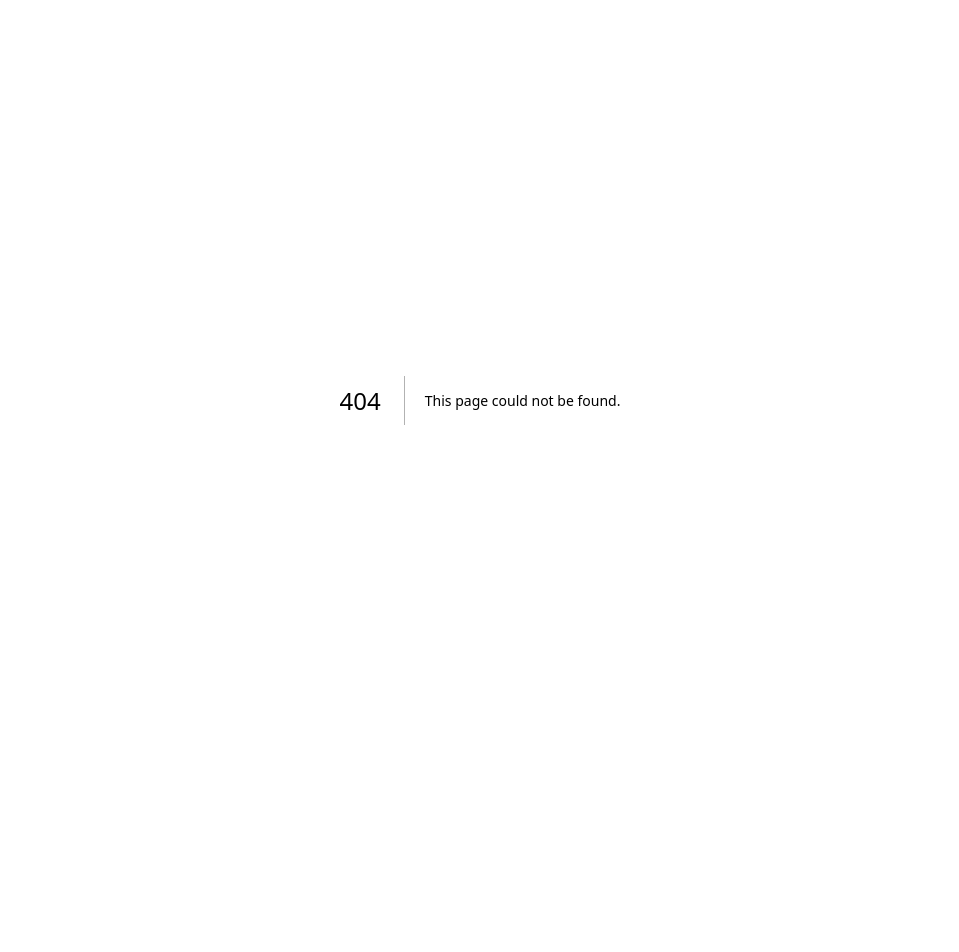
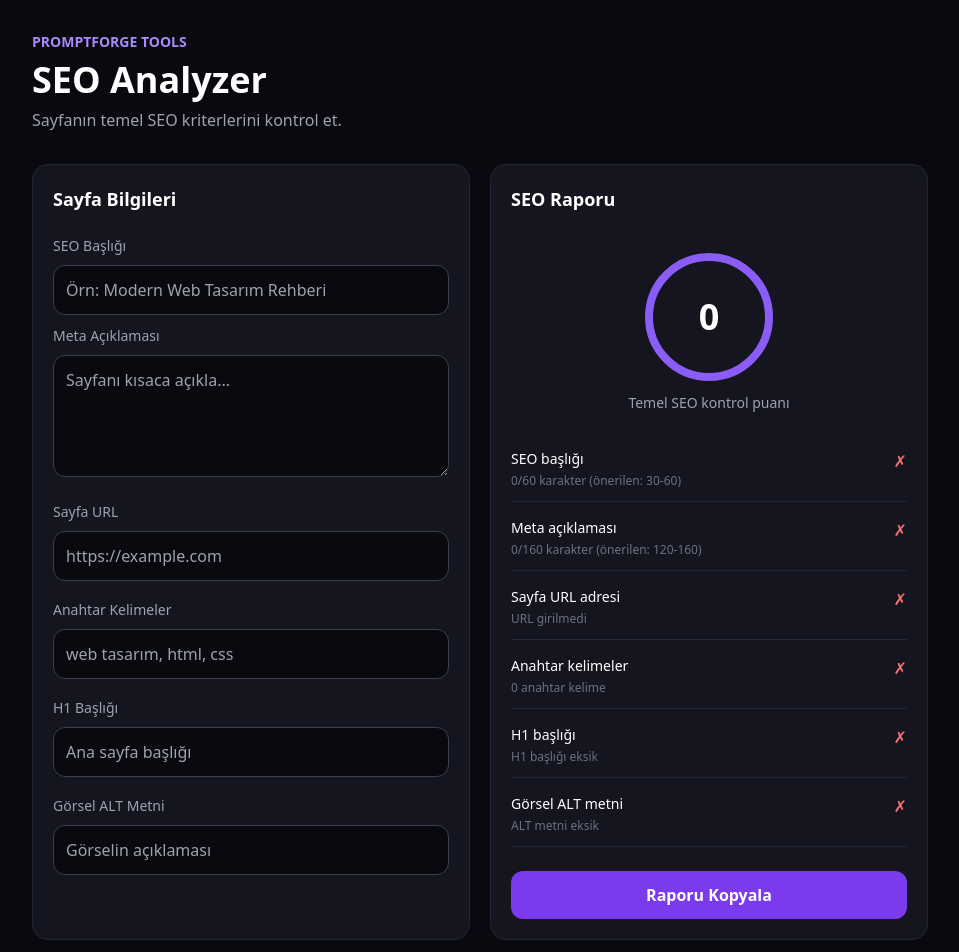
Before and after one commit to syntaxxsl/promptforge-nextjs, a Next.js app: page /seo in a window 1280 px wide. Before the commit this address had no page. Shown: the top 952 px of the page, without its empty margins (160-1119 px from the left). Before the commit the page ends 800 px from the top, so only its background shows below. Built offline with nearby package versions, Linux system fonts and the light colour scheme.

Commit message:
Create page.tsx

```diff
--- /dev/null
+++ b/app/seo/page.tsx
@@ -0,0 +1,187 @@
+
+'use client'
+
+import { useState } from 'react'
+
+export default function SEOPage() {
+  const [title, setTitle] = useState('')
+  const [description, setDescription] = useState('')
+  const [url, setUrl] = useState('')
+  const [keywords, setKeywords] = useState('')
+  const [heading, setHeading] = useState('')
+  const [imageAlt, setImageAlt] = useState('')
+
+  const checks = [
+    {
+      name: 'SEO başlığı',
+      passed: title.trim().length >= 30 && title.trim().length <= 60,
+      detail: `${title.length}/60 karakter (önerilen: 30-60)`
+    },
+    {
+      name: 'Meta açıklaması',
+      passed: description.trim().length >= 120 && description.trim().length <= 160,
+      detail: `${description.length}/160 karakter (önerilen: 120-160)`
+    },
+    {
+      name: 'Sayfa URL adresi',
+      passed: /^https?:\/\/.+\..+/.test(url.trim()),
+      detail: url.trim() ? 'URL girildi' : 'URL girilmedi'
+    },
+    {
+      name: 'Anahtar kelimeler',
+      passed: keywords.split(',').filter(x => x.trim()).length >= 3,
+      detail: `${keywords.split(',').filter(x => x.trim()).length} anahtar kelime`
+    },
+    {
+      name: 'H1 başlığı',
+      passed: heading.trim().length > 0,
+      detail: heading.trim() ? 'H1 başlığı girildi' : 'H1 başlığı eksik'
+    },
+    {
+      name: 'Görsel ALT metni',
+      passed: imageAlt.trim().length > 0,
+      detail: imageAlt.trim() ? 'ALT metni girildi' : 'ALT metni eksik'
+    }
+  ]
+
+  const score = Math.round(
+    (checks.filter(x => x.passed).length / checks.length) * 100
+  )
+
+  const copyReport = () => {
+    const report = [
+      'PROMPTFORGE SEO RAPORU',
+      `SEO Puanı: ${score}/100`,
+      '',
+      ...checks.map(x => `${x.passed ? '✓' : '✗'} ${x.name}: ${x.detail}`)
+    ].join('\n')
+
+    navigator.clipboard.writeText(report)
+      .then(() => alert('SEO raporu kopyalandı.'))
+      .catch(() => alert('Rapor kopyalanamadı.'))
+  }
+
+  const inputClass =
+    'w-full bg-[#09090f] border border-gray-700 rounded-xl p-3 text-white outline-none focus:border-violet-500'
+
+  return (
+    <main className="min-h-screen bg-[#09090f] text-white p-5 sm:p-8">
+      <div className="max-w-4xl mx-auto">
+        <p className="text-violet-400 text-sm font-bold mb-2">
+          PROMPTFORGE TOOLS
+        </p>
+
+        <h1 className="text-3xl sm:text-4xl font-bold">
+          SEO Analyzer
+        </h1>
+
+        <p className="text-gray-400 mt-2 mb-8">
+          Sayfanın temel SEO kriterlerini kontrol et.
+        </p>
+
+        <div className="grid md:grid-cols-2 gap-5">
+          <section className="bg-[#15151f] border border-gray-800 rounded-2xl p-5">
+            <h2 className="font-bold text-lg mb-5">Sayfa Bilgileri</h2>
+
+            <label className="text-sm text-gray-400">SEO Başlığı</label>
+            <input
+              className={inputClass + ' mt-2 mb-2'}
+              value={title}
+              onChange={e => setTitle(e.target.value)}
+              placeholder="Örn: Modern Web Tasarım Rehberi"
+            />
+
+            <label className="text-sm text-gray-400">Meta Açıklaması</label>
+            <textarea
+              className={inputClass + ' mt-2 mb-4'}
+              rows={4}
+              value={description}
+              onChange={e => setDescription(e.target.value)}
+              placeholder="Sayfanı kısaca açıkla..."
+            />
+
+            <label className="text-sm text-gray-400">Sayfa URL</label>
+            <input
+              className={inputClass + ' mt-2 mb-4'}
+              value={url}
+              onChange={e => setUrl(e.target.value)}
+              placeholder="https://example.com"
+            />
+
+            <label className="text-sm text-gray-400">Anahtar Kelimeler</label>
+            <input
+              className={inputClass + ' mt-2 mb-4'}
+              value={keywords}
+              onChange={e => setKeywords(e.target.value)}
+              placeholder="web tasarım, html, css"
+            />
+
+            <label className="text-sm text-gray-400">H1 Başlığı</label>
+            <input
+              className={inputClass + ' mt-2 mb-4'}
+              value={heading}
+              onChange={e => setHeading(e.target.value)}
+              placeholder="Ana sayfa başlığı"
+            />
+
+            <label className="text-sm text-gray-400">Görsel ALT Metni</label>
+            <input
+              className={inputClass + ' mt-2'}
+              value={imageAlt}
+              onChange={e => setImageAlt(e.target.value)}
+              placeholder="Görselin açıklaması"
+            />
+          </section>
+
+          <section className="bg-[#15151f] border border-gray-800 rounded-2xl p-5">
+            <h2 className="font-bold text-lg mb-5">SEO Raporu</h2>
+
+            <div className="flex flex-col items-center py-5">
+              <div
+                className="w-32 h-32 rounded-full flex items-center justify-center border-8 border-violet-500"
+              >
+                <span className="text-4xl font-bold">{score}</span>
+              </div>
+              <p className="text-gray-400 text-sm mt-3">
+                Temel SEO kontrol puanı
+              </p>
+            </div>
+
+            <div className="space-y-4 mt-4">
+              {checks.map((check, index) => (
+                <div
+                  key={index}
+                  className="flex items-start justify-between gap-3 border-b border-gray-800 pb-3"
+                >
+                  <div>
+                    <p className="font-medium text-sm">{check.name}</p>
+                    <p className="text-xs text-gray-500 mt-1">
+                      {check.detail}
+                    </p>
+                  </div>
+
+                  <span className={
+                    check.passed ? 'text-green-400' : 'text-red-400'
+                  }>
+                    {check.passed ? '✓' : '✗'}
+                  </span>
+                </div>
+              ))}
+            </div>
+
+            <button
+              onClick={copyReport}
+              className="w-full mt-6 bg-violet-600 hover:bg-violet-500 rounded-xl p-3 font-semibold"
+            >
+              Raporu Kopyala
+            </button>
+          </section>
+        </div>
+
+        <p className="text-xs text-gray-500 mt-6 text-center">
+          Bu araç temel SEO kontrolleri yapar; gerçek Google sıralamasını ölçmez.
+        </p>
+      </div>
+    </main>
+  )
+}
```
